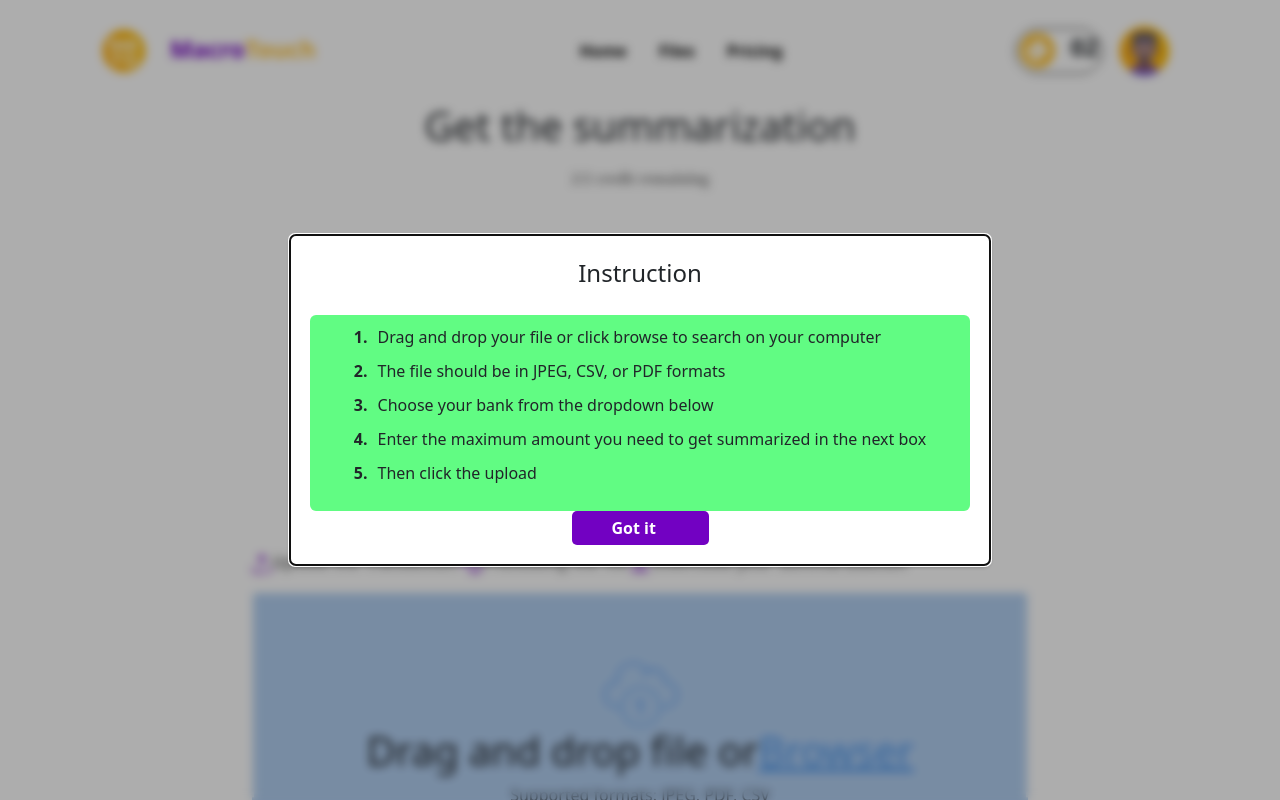
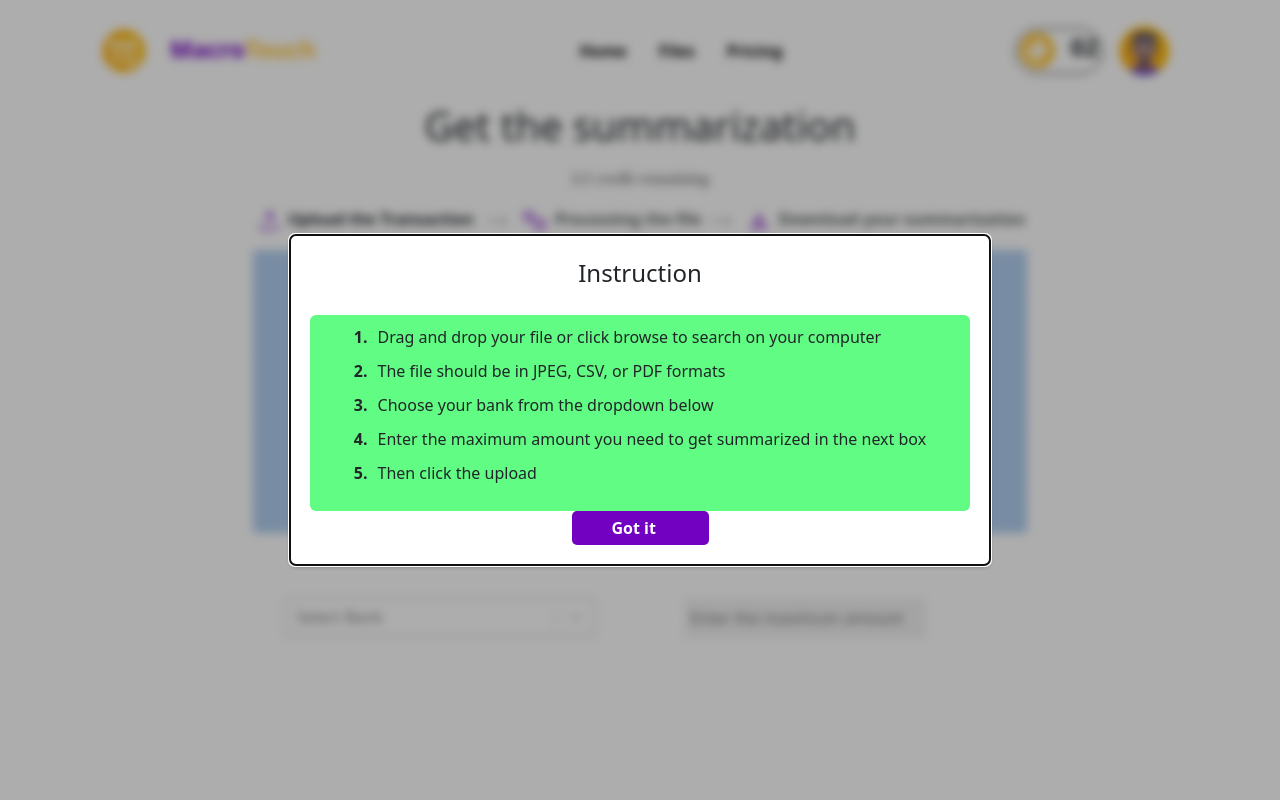
Before and after one commit to vallarasuk/Macro-Touch, a React (Create React App) app: page /files in a window 1280 px wide. Shown: the top 800 px of the page. Built offline with nearby package versions, Linux system fonts and the light colour scheme.

Commit message:
file section updated commit

```diff
--- a/src/Components/Assects/DownloadScreen.jsx
+++ b/src/Components/Assects/DownloadScreen.jsx
@@ -1,12 +1,15 @@
 import React from 'react';
-import downloadPreview from "../Images/downlaodvector.png";
+// import downloadPreview from "../Images/downlaodvector.png";
 
 const DownloadScreen = () => {
   return (
-    <div className='text-center d-flex flex-column align-items-center justify-content-center' >
+    <div className='text-center d-flex flex-column align-items-center justify-content-center'>
       <div className='my-5'>
         <div className="download-preview">
-          <img src={downloadPreview} alt='download preview' />
+          {/* <img src={downloadPreview} alt='download preview' /> */}
+          <div className="preview-text d-flex justify-content-center align-items-end">
+            <button className="preview-button">Preview</button>
+          </div>
         </div>
         <button className='download-btn my-5'>Download report</button>
       </div>
--- a/src/Components/Assects/DragAndDrop.jsx
+++ b/src/Components/Assects/DragAndDrop.jsx
@@ -80,20 +80,29 @@ const DragAndDropComponent = () => {
       setSuccessModalIsOpen(true);
       setShowDownloadScreen(true);
       setFileName(fileName);
-    }, 20000);
+    }, 10000);
   };
 
+  const uploadStyle = showDownloadScreen ? "text-muted" : "text-dark";
+  const processStyle = isProcessing ? "text-dark" : "text-muted";
+  const downloadStyle = showDownloadScreen
+    ? processStyle === "text-dark"
+      ? "text-muted"
+      : "text-dark"
+    : "text-muted";
   const isNextStepAllowed = filePreview && fileName && selectedBank;
+
+
+
 
   return (
     <div>
-        <Processing />
+      <FileSectionProcess
+        uploadStyle={uploadStyle}
+        processStyle={processStyle}
+        downloadStyle={downloadStyle}
+      />
 
-      <FileSectionProcess
-        uploadStyle={{ color: fileName ? "black" : "gray" }}
-        processStyle={{ color: fileName ? "black" : "gray" }}
-        downloadStyle={{ color: fileName ? "black" : "gray" }}
-      />
       {isProcessing ? (
         <Processing />
       ) : showDownloadScreen ? (
--- a/src/Components/Assects/FileSectionProcess.jsx
+++ b/src/Components/Assects/FileSectionProcess.jsx
@@ -2,27 +2,25 @@ import React from "react";
 import uploadVector from "../Images/uploadVector.svg";
 import processVector from "../Images/processVecotr.png";
 import downloadVector from "../Images/downlaodvector.png";
+import arrowIcon from "../Images/Arrow 1.svg";
+
 const FileSectionProcess = ({ uploadStyle, processStyle, downloadStyle }) => {
   return (
     <div className="text-center">
-      <div className="upload-content d-flex ">
-        <div className="upload-section">
-          <img src={uploadVector} alt="Upload" />
-          <span className="fw-bold" style={uploadStyle}>
-            Upload the Transaction
-          </span>
+      <div className="upload-content d-flex">
+        <div className={`upload-section ${uploadStyle}`}>
+          <img src={uploadVector} alt="Upload" className="mx-2" />
+          <span className="fw-bold">Upload the Transaction</span>{" "}
+          <img src={arrowIcon} className="mx-2" alt="move to next section" />
         </div>
-        <div className="upload-section">
-          <img src={processVector} alt="Upload" />
-          <span className="fw-bold" style={processStyle}>
-            Processing the file
-          </span>
+        <div className={`upload-section ${processStyle}`}>
+          <img src={processVector} alt="Process" className="mx-2" />
+          <span className="fw-bold">Processing the file</span>
+          <img className="mx-2" src={arrowIcon} alt="move to next section" />
         </div>
-        <div className="upload-section">
-          <img src={downloadVector} alt="Upload" />
-          <span className="fw-bold" style={downloadStyle}>
-            Download your summarizastion
-          </span>
+        <div className={`upload-section ${downloadStyle}`}>
+          <img src={downloadVector} alt="Download" className="mx-2" />
+          <span className="fw-bold">Download your summarization</span>
         </div>
       </div>
     </div>
--- a/src/Components/Assects/Processing.jsx
+++ b/src/Components/Assects/Processing.jsx
@@ -1,14 +1,84 @@
-import React from 'react';
-import processingImage from "../Images/processing-page-icon.png";
+import React, { useState, useEffect } from "react";
+import DownloadScreen from "./DownloadScreen";
+import OppsError from "./OppsError";
+// import ErrorScreen from "./ErrorScreen";
 
 const Processing = () => {
+  const [percentage, setPercentage] = useState(0);
+  const [error, setError] = useState(false);
+
+  useEffect(() => {
+    const interval = setInterval(() => {
+      setPercentage((prevPercentage) => {
+        const newPercentage = prevPercentage + 10;
+        if (newPercentage >= 100) {
+          clearInterval(interval);
+          return 100; // Restrict the percentage to 100 if it goes beyond
+        }
+        return newPercentage;
+      });
+    }, 1000);
+
+    // Simulating an error condition after 5 seconds
+    const timeout = setTimeout(() => {
+      setError(true);
+    }, 5000);
+
+    return () => {
+      clearInterval(interval);
+      clearTimeout(timeout);
+    };
+  }, []);
+
+  const barStyles = {
+    width: "392px",
+    height: "10px",
+    flexShrink: 0,
+    borderRadius: "10px",
+    background: "#FFF",
+    color: "#FFC231",
+  };
+
+  const loadingStyles = {
+    width: `${percentage}%`,
+    height: "100%",
+    borderRadius: "10px",
+    background: "#FFC231",
+    transition: "width 0.5s ease",
+  };
+
+  // if (error) {
+  //   return   <OppsError onClose={""} /> ;
+  // }
+
+  if (percentage === 100) {
+    return <DownloadScreen />;
+  }
+
   return (
-    <div className="d-flex  align-items-center justify-content-center my-5" >
+    <div className="d-flex align-items-center justify-content-center my-5">
       <div className="processing-screen">
-        <div className="processing-img">
-
+        <div className="processing-img"></div>
+        <p className="process-content fw-bold">
+          "Prepare your coffee to take a sip while going through the report ....."
+        </p>
+        <div style={barStyles}>
+          <div style={loadingStyles}></div>
         </div>
-        <p className="process-content">Prepare your coffee to take a sip while going through the report.....</p>
+        <div className="">
+          <div
+            className="percentage"
+            style={{
+              position: "relative",
+              top: "-35px",
+              textAlign: "center",
+              fontWeight: "bold",
+              color: "#FFC231",
+            }}
+          >
+            {percentage}%
+          </div>
+        </div>
       </div>
     </div>
   );
--- a/src/Components/Assects/assect_styles.css
+++ b/src/Components/Assects/assect_styles.css
@@ -380,22 +380,46 @@
 .download-preview {
     width: 167px;
     height: 207px;
-    border-radius: 1px;
     border-radius: 5px;
-    border: 0.2px solid #000;
+    border: 0.2px solid #0000003a;
     background: #FFFDFD;
-}
-
+    position: relative; /* Add position relative to the container */
+  }
 
 .process-content {
     color: #000;
     text-align: center;
     font-size: 12px;
     font-family: Inter;
+    margin-bottom: 39px;
 }
 
-.processing-img{
+.processing-img {
     width: 270px;
-height: 229px;
-background: url(../Images/processing-page-icon.png), lightgray 50% / cover no-repeat;
+    height: 229px;
+    background: url(../Images/processing-page-icon.png), lightgray 50% / cover no-repeat;
 }
+
+.preview-text {
+    position: absolute;
+    bottom: 0;
+    width: 100%;
+  }
+
+.download-preview {
+    background-image: url(../Images/Vector\ 1.svg);
+    width: 147px;
+    height: 200px;
+    flex-shrink: 0;
+    background-size: cover;
+}
+
+.preview-button {
+    padding: 10px 20px;
+    border-radius: 9px;
+    background: var(--primary, #FFC231);
+    border: none;
+    color: #FFF;
+    font-size: 14.235px;
+    font-weight: 600;
+  }
```
Also changed, not shown: src/Components/Images/Arrow 1.svg (added), src/Components/Images/Vector 1.svg (added).
